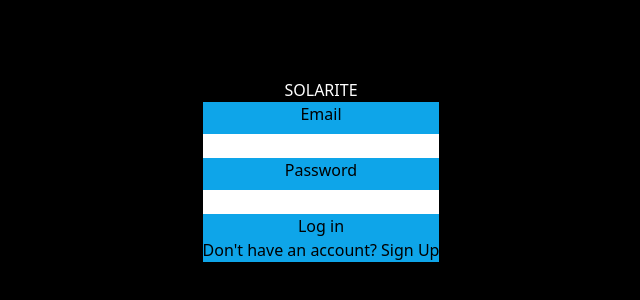
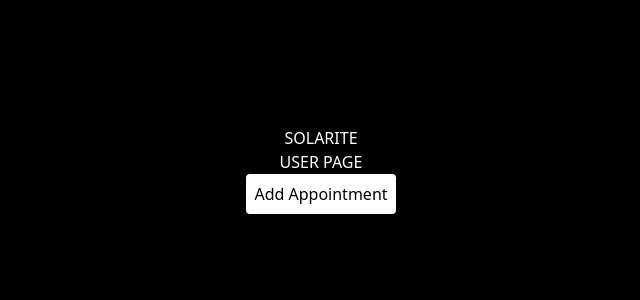
Before and after one commit to chingu-voyages/v52-tier2-team-25, a React (Vite) app in the folder solarite/: page /userPage in a window 1280 px wide. Shown: the part 230-530 px from the top of the page, without its empty margins (319-959 px from the left). Built offline with nearby package versions, Linux system fonts and the light colour scheme.

Commit message:
added routes

```diff
--- a/solarite/src/App.jsx
+++ b/solarite/src/App.jsx
@@ -1,4 +1,5 @@
 import { Login } from "./pages/Login/Login"
+import { Router } from "./Router"
 
 
 const App = () => {
@@ -6,7 +7,7 @@ const App = () => {
   return (
     <div className="bg-black text-center h-screen w-full flex justify-center items-center flex-col">
       <h1 className="text-white">SOLARITE</h1>
-      <Login/>
+      <Router/>
     </div>
   )
 }
--- /dev/null
+++ b/solarite/src/Router.jsx
@@ -0,0 +1,16 @@
+import { Route, Routes, BrowserRouter } from 'react-router-dom'
+import { UserPage } from './pages/UserPage/UserPage'
+import { Login } from './pages/Login/Login'
+
+
+
+export function Router() {
+  return (
+    <BrowserRouter>
+      <Routes>
+        <Route path="/" element={<Login />} />
+        <Route path="/userPage" element={<UserPage />} />
+      </Routes>
+    </BrowserRouter>
+  )
+}
--- a/solarite/src/pages/Login/Login.jsx
+++ b/solarite/src/pages/Login/Login.jsx
@@ -1,6 +1,9 @@
 import { useState } from "react";
 import { supabase } from "../../services/supabase";
 import { useAuth } from "../../hooks/useAuth";
+import { useNavigate } from "react-router-dom";
+
+
 
 export function Login() {
     const { user, setUser } = useAuth();
@@ -10,7 +13,7 @@ export function Login() {
         password: "",
         passwordConfirm: "",
     });
-
+    const navigate = useNavigate();
     const handleChangeValues = (event) => {
         setValues((prevValues) => ({
             ...prevValues,
@@ -58,6 +61,8 @@ export function Login() {
 
         const { user } = data;
         setUser(user);
+
+        navigate("/userPage");
         console.log("Login successful:", user);
     };
 
--- /dev/null
+++ b/solarite/src/pages/UserPage/UserPage.jsx
@@ -0,0 +1,22 @@
+import { supabase } from "../../services/supabase";
+
+export const UserPage = () =>{
+
+    const handleSignOut = async () => {
+        const { error } = await supabase.auth.signOut();
+
+        if (error) {
+            console.error("Error signing out:", error.message);
+            return;
+        }
+
+        console.log("Sign-out successful.");
+        setUser(null);
+    };
+  return (
+    <div>
+      <h1 className="text-white">USER PAGE</h1>
+      <button className="bg-white p-2 rounded">Add Appointment</button>
+    </div>
+  )
+}
```
